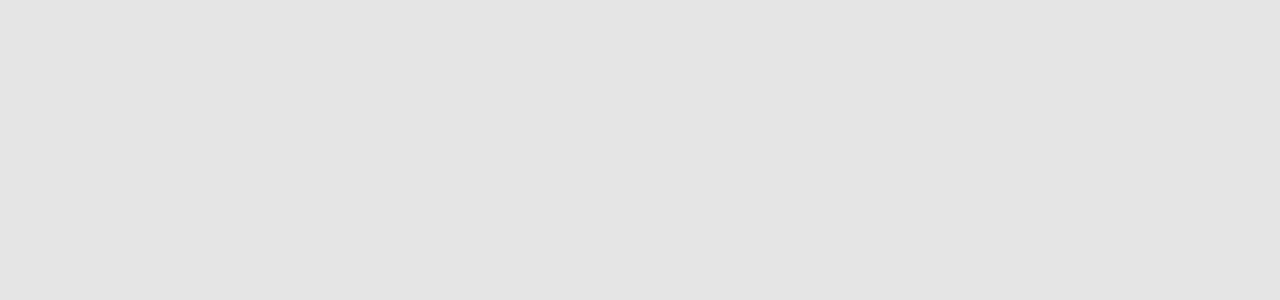
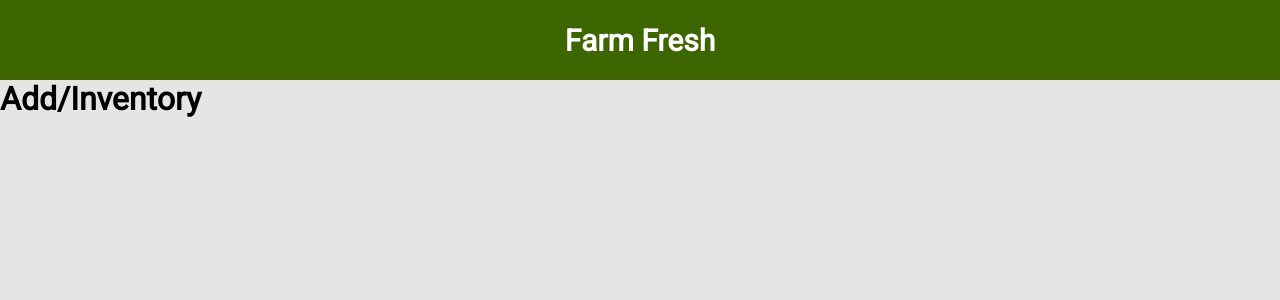
Before and after one commit to Code4Blessings/FarmFreshApp, a React (Create React App) app: page /farmer/add-inventory in a window 1280 px wide. Shown: the top 300 px of the page. Built offline with nearby package versions, Linux system fonts and the light colour scheme.

Commit message:
Set up AddInventory file

```diff
--- a/package.json
+++ b/package.json
@@ -1,5 +1,5 @@
 {
-  "name": "my-app",
+  "name": "farm-fresh",
   "version": "0.1.0",
   "private": true,
   "dependencies": {
--- a/src/App.js
+++ b/src/App.js
@@ -7,6 +7,7 @@ import ShopperSignInPage from './components/ShopperSignInPage';
 import FarmerCreateAccountPage from './components/FarmerCreateAccountPage';
 import ShopperCreateAccountPage from './components/ShopperCreateAccountPage';
 import FarmerHomepage from './components/FarmerHomepage';
+import AddInventory from './components/AddInventory';
 
 function App() {
 	return (
@@ -17,8 +18,9 @@ function App() {
 			<Route path='/shopper/login' component={ShopperSignInPage}/>
 			<Route path='/farmer/register' component={FarmerCreateAccountPage}/>
       		<Route path='/shopper/register' component={ShopperCreateAccountPage}/>
+			<Route path='/farmer/homepage' component={FarmerHomepage} />
+			<Route path='/farmer/add-inventory' component={AddInventory} />
 
-			<Route path='/farmer/homepage' component={FarmerHomepage} />
 		</>
 	);
 }
--- /dev/null
+++ b/src/components/AddInventory.js
@@ -0,0 +1,18 @@
+import React from "react";
+import Header from "./Header";
+
+const AddInventory = () => {
+   return (
+      <div className="inventory-container">
+        <div className="header">
+            <Header />
+        </div>
+        <div className="add-inventory">
+            <h1>Add/Inventory</h1>
+        </div>
+      </div>
+
+   );
+}
+
+export default AddInventory;
```
Also changed, not shown: src/images/add-button.png (added).
